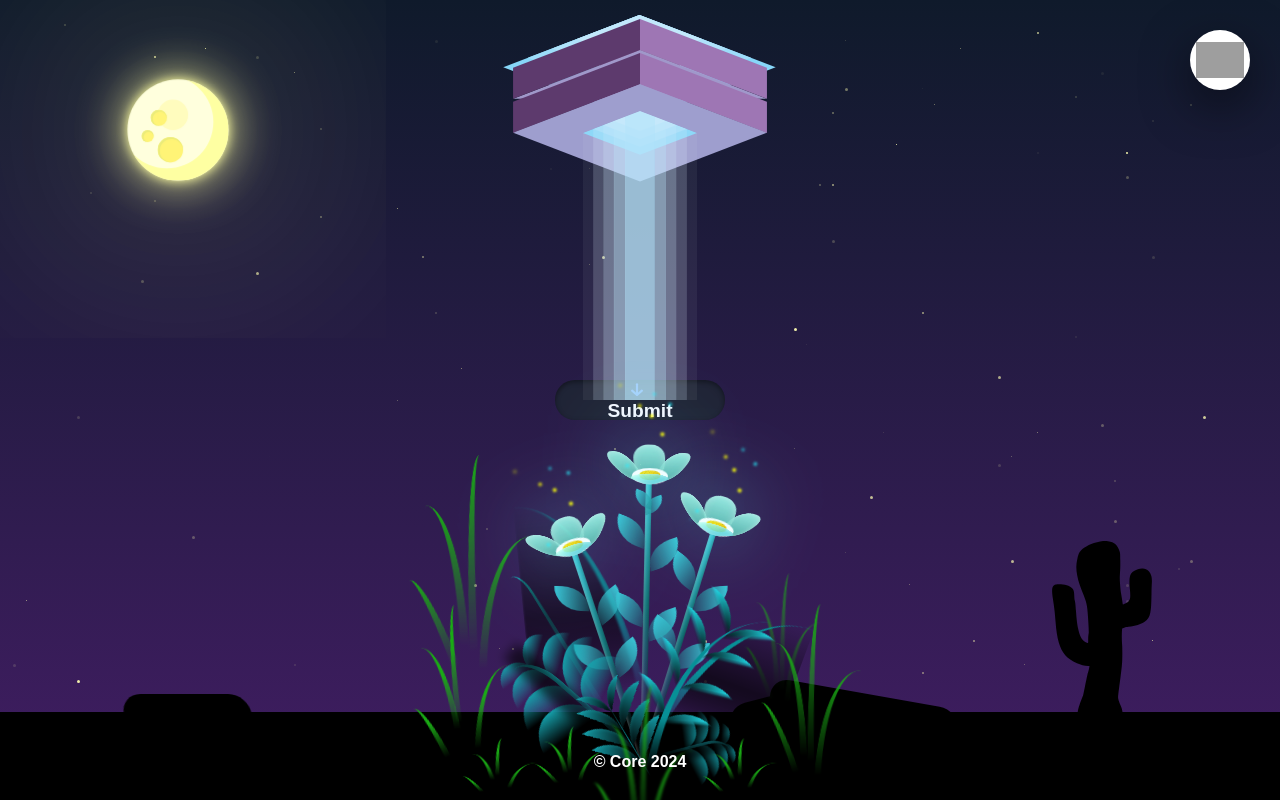
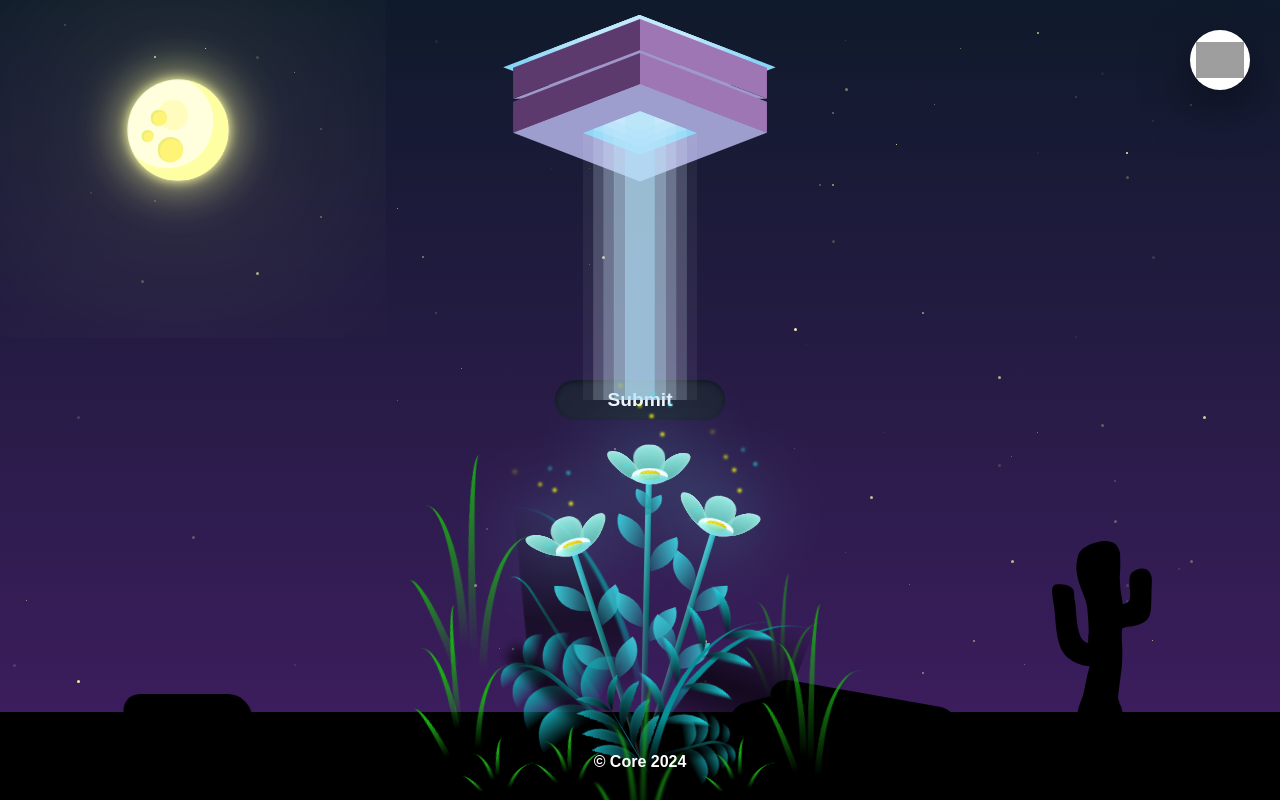
Before and after one commit to phixmexbot/Copy, a Flask app: page / in a window 1280 px wide. Run offline with Flask 3, Linux system fonts and the light colour scheme; some libraries are stand-ins or nearby versions; grey boxes are pictures that could not be loaded.

Commit message:
Update initial.html

```diff
--- a/templates/initial.html
+++ b/templates/initial.html
@@ -233,10 +233,7 @@ button.complete .successMessage svg {
 <button id="button" class="ready" onclick="clickButton();">
 
   <div class="message submitMessage">
-    <svg xmlns="http://www.w3.org/2000/svg" viewBox="0 0 13 12.2">
-      <polyline stroke="currentColor" points="2,7.1 6.5,11.1 11,7.1 "/>
-      <line stroke="currentColor" x1="6.5" y1="1.2" x2="6.5" y2="10.3"/>
-    </svg> <span class="button-text">Submit</span>
+    <span class="button-text">Submit</span>
   </div>
 
   <div class="message loadingMessage">
@@ -248,9 +245,7 @@ button.complete .successMessage svg {
   </div>
 
   <div class="message successMessage">
-    <svg xmlns="http://www.w3.org/2000/svg" viewBox="0 0 13 11">
-      <polyline stroke="currentColor" points="1.4,5.8 5.1,9.5 11.6,2.1 "/>
-    </svg> <span class="button-text">Success</span>
+   <span class="button-text">Success</span>
   </div>
 </button>
 
```
